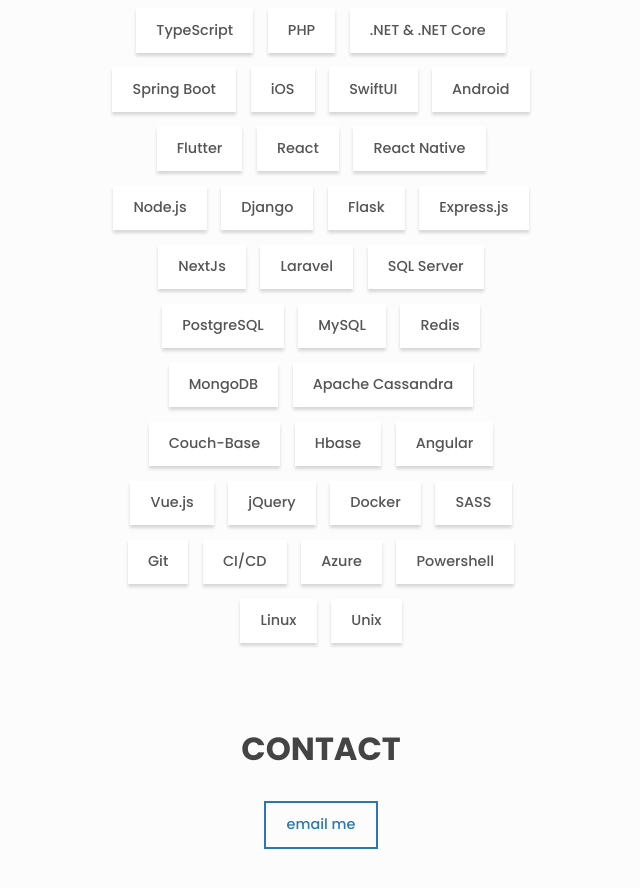
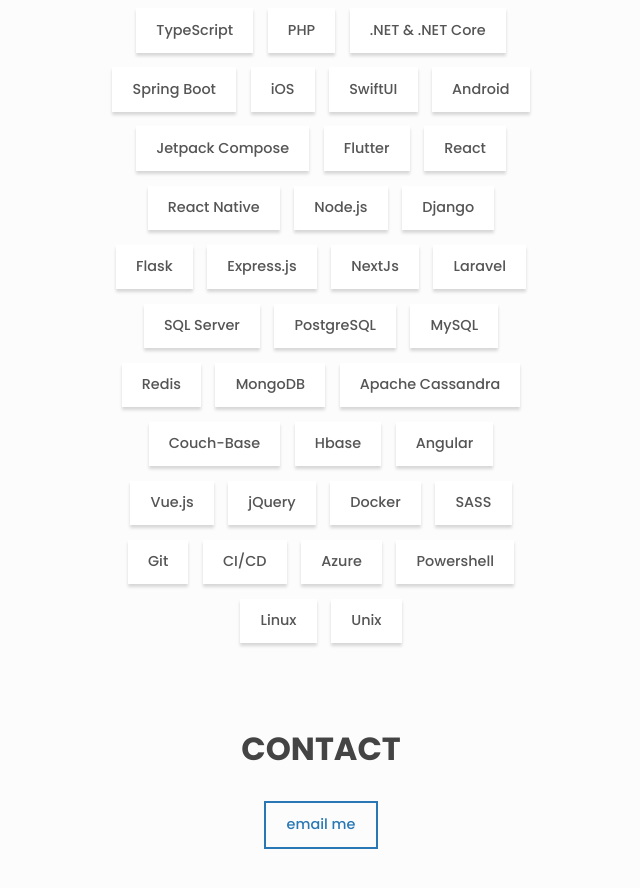
Before and after one commit to edihasaj/portfolio, a React (Create React App) app: page / in a window 1280 px wide. Shown: the part 2760-3648 px from the top of the page, without its empty margins (319-959 px from the left). Built offline with nearby package versions, Linux system fonts and the light colour scheme.

Commit message:
Update portfolio.js

```diff
--- a/src/portfolio.js
+++ b/src/portfolio.js
@@ -156,6 +156,7 @@ const skills = [
   'iOS',
   'SwiftUI',
   'Android',
+  'Jetpack Compose',
   'Flutter',
   'React',
   'React Native',
```
